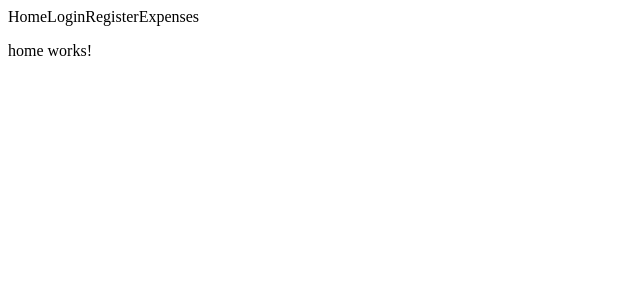
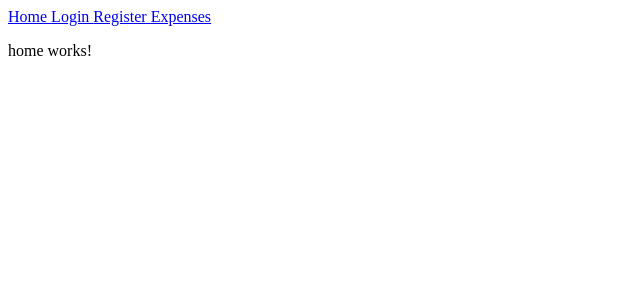
Before and after one commit to timmcallister/expenses, an Angular app: page /home in a window 1280 px wide. Shown: the top 300 px of the page, without its empty margins (0-640 px from the left). Built offline with nearby package versions, Linux system fonts and the light colour scheme.

Commit message:
fixed nav bar, missing import

```diff
--- a/src/app/app.component.html
+++ b/src/app/app.component.html
@@ -1,8 +1,8 @@
-<nav class="p-4 bg-gray-200">
-  <a routerLink="/home" class="mr-4">Home</a>
-  <a routerLink="/login" class="mr-4">Login</a>
-  <a routerLink="/register" class="mr-4">Register</a>
-  <a routerLink="/expenses" class="mr-4">Expenses</a>
+<nav>
+  <a routerLink="/home">Home </a>
+  <a routerLink="/login">Login </a>
+  <a routerLink="/register">Register </a>
+  <a routerLink="/expenses">Expenses </a>
 </nav>
 
 <router-outlet />
--- a/src/app/app.component.ts
+++ b/src/app/app.component.ts
@@ -1,11 +1,11 @@
 import { Component } from '@angular/core';
-import { RouterOutlet } from '@angular/router';
+import { RouterLink, RouterOutlet } from '@angular/router';
 import { LoginComponent } from './login/login.component';
 
 @Component({
   selector: 'app-root',
   standalone: true,
-  imports: [RouterOutlet, LoginComponent],
+  imports: [RouterLink, RouterOutlet, LoginComponent],
   templateUrl: './app.component.html',
   styleUrl: './app.component.css'
 })
--- a/src/app/app.config.ts
+++ b/src/app/app.config.ts
@@ -1,7 +1,6 @@
 import { ApplicationConfig, provideZoneChangeDetection } from '@angular/core';
 import { provideRouter } from '@angular/router';
 import { provideHttpClient } from '@angular/common/http';
-
 import { routes } from './app.routes';
 
 export const appConfig: ApplicationConfig = {
```
